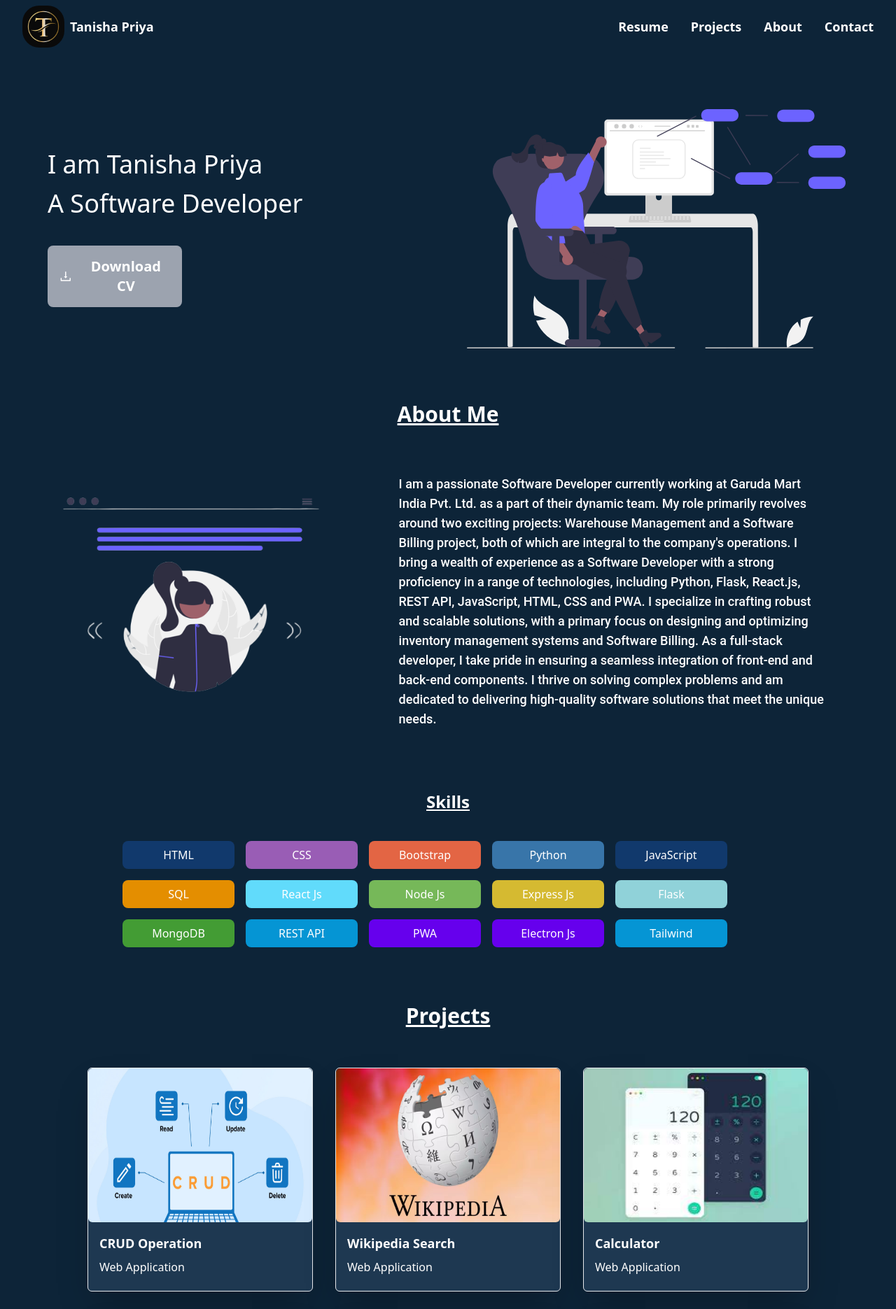
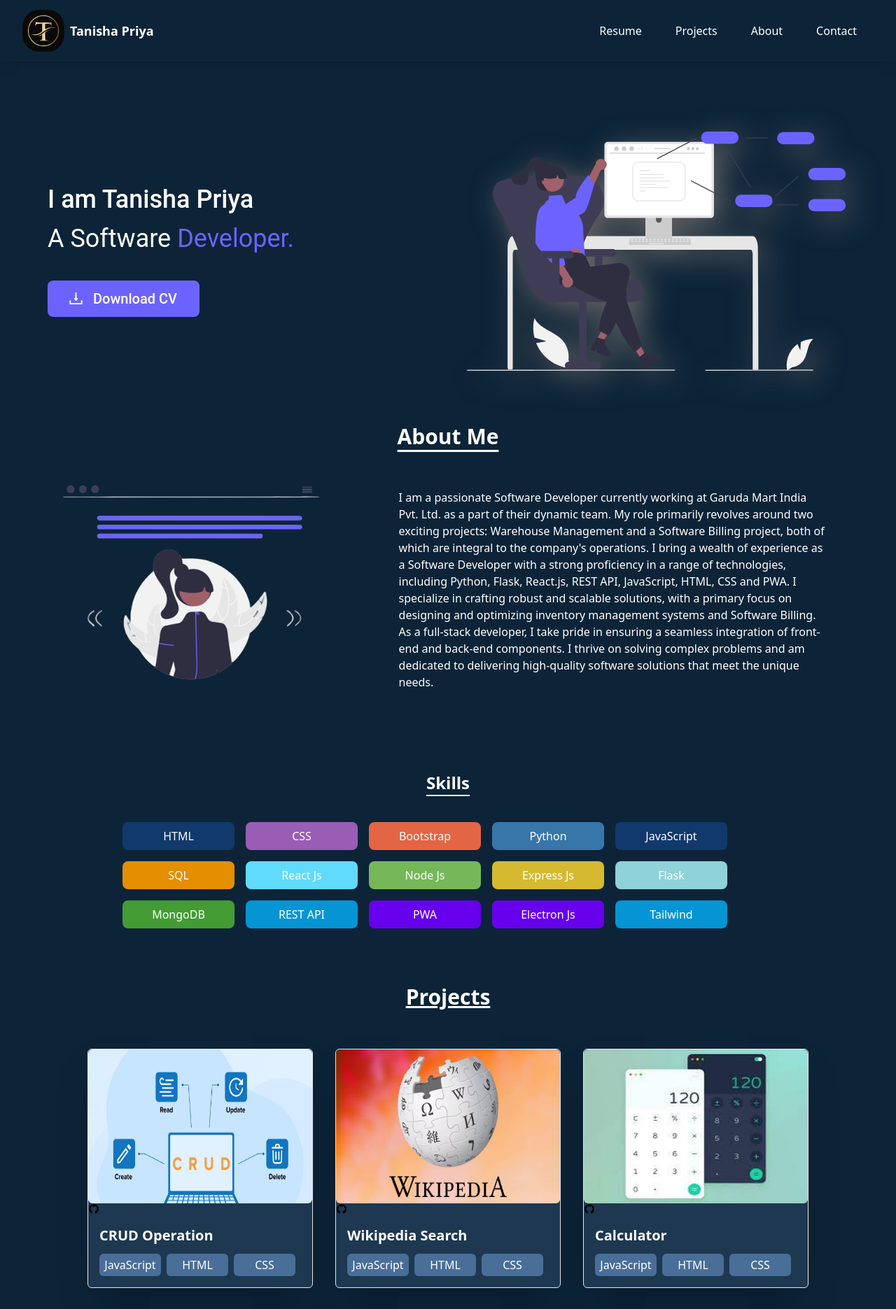
Before and after one commit to Tanipriya/PortfolioBlog, a React (Create React App) app: page / in a window 1280 px wide. Shown: the top 1871 px of the page at 70% size. Built offline with nearby package versions, Linux system fonts and the light colour scheme.

Commit message:
css added

```diff
--- /dev/null
+++ b/src/Portfolio/About.css
@@ -0,0 +1,3 @@
+.aboutimg{
+    filter: drop-shadow(10px 10px  20px rgb(99, 98, 98));
+}
--- a/src/Portfolio/About.js
+++ b/src/Portfolio/About.js
@@ -2,31 +2,33 @@ import React from "react";
 import { AiOutlineDownload } from "react-icons/ai";
 import image from "../Asset/undraw_software_engineer_re_tnjc.svg";
 import img1 from "../Asset/undraw_About_me_re_82bv-removebg-preview.png";
+import "./About.css"
 
 
 const About = () => {
   return (
     <>
-      <div className="bg-[#0D2438] p-5">
+      <div className="bg-[#0D2438] p-5 font-roboto">
         <div className=" flex items-center justify-between m-2 mt-5 pb-7 w-full">
           <div className="flex flex-col w-1/2 justify-center items-start ml-5 text-white">
             <h1 className="font-medium text-4xl mb-4">I am Tanisha Priya</h1>
-            <h1 className="text-4xl mb-6"> A Software Developer</h1>
-            <button className="w-48 text-xl mt-4 font-bold p-3 rounded-lg bg-gray-400">
+            <h1 className="text-4xl mb-6"> A Software <span className="text-[#6C63FF]">Developer.</span></h1>
+            <button className="pl-7 pr-7 pt-2 pb-2 text-xl mt-4 font-medium  rounded-lg bg-[#6C63FF] flex items-center justify-center hover:bg-[#8680ec]">
               {" "}
-              <span className="flex  p-1 gap-3 rounded-lg  items-center">
+              <AiOutlineDownload size={25} />
+              <span className="flex  p-1  rounded-lg  items-center ml-2">
                 {" "}
-                <AiOutlineDownload size={20} /> Download CV
+                 Download CV
               </span>
             </button>
           </div>
           <div className="flex w-1/2 mr-5 p-5">
-            <img src={image} className="" alt="" />
+            <img src={image} className="aboutimg" alt="" />
           </div>
         </div>
       </div>
 
-      <h1 className="text-center text-white text-3xl font-semibold underline mb-10">About Me</h1>
+      <h1 className="text-center text-white text-3xl font-semibold underline underline-offset-8">About Me</h1>
 
       <div className="bg-[#0D2438] w-full flex  justify-center mb-20">
         <div className="p-2  gap-5 text-white flex  items-center ">
@@ -35,8 +37,8 @@ const About = () => {
 
           </div>
 
-          <div className="flex font-roboto font-medium text-lg ml-8 mt-5  flex-col  w-6/12 ">
-            <p>
+          <div className="flex  ml-8 mt-5  flex-col  w-6/12 ">
+            <p className="font-medium text-base">
               I am a passionate Software Developer currently working at Garuda
               Mart India Pvt. Ltd. as a part of their dynamic team. My role
               primarily revolves around two exciting projects: Warehouse
--- /dev/null
+++ b/src/Portfolio/Navbar.css
@@ -0,0 +1,19 @@
+.navItems{
+    position: relative;
+}
+
+.navItems::after{
+    content: "";
+    position: absolute;
+    left: 0;
+    bottom: 0;
+    width: 0%;
+    height: 3px;
+    border-radius: 5px;
+    background-color: #6C63FF;
+    transition: all ease 0.5s;
+}
+
+.navItems:hover::after{
+    width: 100%;
+}
--- a/src/Portfolio/Navbar.js
+++ b/src/Portfolio/Navbar.js
@@ -1,6 +1,8 @@
 import React, { useState } from "react";
-import { Menu, X } from "lucide-react";
+import { Link, Menu, X } from "lucide-react";
 import imgLogo from "../Asset/360_F_503080273_HlQtYV4DmQwqiYbDFSm6kc6zZckXA1jK.jpg";
+import "./Navbar.css";
+import { NavLink } from "react-router-dom";
 
 const menuItems = [
   {
@@ -30,7 +32,7 @@ const Navbar = () => {
 
   return (
     <>
-      <div className="relative w-full bg-[#0D2438] text-white">
+      <div className="relative w-full bg-[#0D2438] text-white shadow-lg mb-5">
         <div className="flex  items-center justify-between px-4 py-2 sm:px-6 lg:px-8">
           <div className="inline-flex items-center space-x-2">
             <span>
@@ -38,25 +40,26 @@ const Navbar = () => {
             </span>
             <span className="font-bold text-lg">Tanisha Priya</span>
           </div>
-          <div className="hidden lg:block">
-            <ul className="ml-12 inline-flex space-x-8">
+          <div className="md:hidden  lg:block flex items-center">
+            <div className="  inline-flex items-center justify-center">
               {menuItems.map((item) => (
-                <li key={item.name}>
-                  <a
-                    href={item.href}
-                    className="inline-flex items-center text-lg font-semibold text-white hover:text-pink-400"
-                  >
+                <NavLink
+                  key={item.name}
+                  to={item.href}
+                  className="m-3 flex  items-center justify-center rounded-md p-3 text-sm font-semibold navItems"
+                >
+                  <h1 className="text-base font-medium">
                     {item.name}
-                  </a>
-                </li>
+                  </h1>
+                </NavLink>
               ))}
-            </ul>
+            </div>
           </div>
 
           <div className="ml-2 mt-2 block lg:hidden">
-          <div className="ml-2 lg:hidden">
-            <Menu onClick={toggleMenu} className="h-6 w-6 cursor-pointer" />
-          </div>
+            <div className="ml-2 lg:hidden">
+              <Menu onClick={toggleMenu} className="h-6 w-6 cursor-pointer" />
+            </div>
           </div>
           {isMenuOpen && (
             <div className="absolute inset-x-0 top-0 z-50 origin-top-right transform p-2 transition lg:hidden">
@@ -70,7 +73,8 @@ const Navbar = () => {
                           height="30"
                           viewBox="0 0 50 56"
                           fill="none"
-                          src={imgLogo} alt=""
+                          src={imgLogo}
+                          alt=""
                         />
                         <path
                           d="M23.2732 0.2528C20.8078 1.18964 2.12023 12.2346 1.08477 13.3686C0 14.552 0 14.7493 0 27.7665C0 39.6496 0.0986153 41.1289 0.83823 42.0164C2.12023 43.5449 23.2239 55.4774 24.6538 55.5267C25.9358 55.576 46.1027 44.3832 48.2229 42.4602C49.3077 41.474 49.3077 41.3261 49.3077 27.8158C49.3077 14.3055 49.3077 14.1576 48.2229 13.1714C46.6451 11.7415 27.1192 0.450027 25.64 0.104874C24.9497 -0.0923538 23.9142 0.00625992 23.2732 0.2528ZM20.2161 21.8989C20.2161 22.4906 18.9835 23.8219 17.0111 25.3997C15.2361 26.7803 13.8061 27.9637 13.8061 28.0623C13.8061 28.1116 15.2361 29.0978 16.9618 30.2319C18.6876 31.3659 20.2655 32.6479 20.4134 33.0917C20.8078 34.0286 19.871 35.2119 18.8355 35.2119C17.8001 35.2119 9.0233 29.3936 8.67815 28.5061C8.333 27.6186 9.36846 26.5338 14.3485 22.885C17.6521 20.4196 18.4904 20.0252 19.2793 20.4196C19.7724 20.7155 20.2161 21.3565 20.2161 21.8989ZM25.6893 27.6679C23.4211 34.9161 23.0267 35.7543 22.1391 34.8668C21.7447 34.4723 22.1391 32.6479 23.6677 27.9637C26.2317 20.321 26.5275 19.6307 27.2671 20.3703C27.6123 20.7155 27.1685 22.7864 25.6893 27.6679ZM36.0932 23.2302C40.6788 26.2379 41.3198 27.0269 40.3337 28.1609C39.1503 29.5909 31.6555 35.2119 30.9159 35.2119C29.9298 35.2119 28.9436 33.8806 29.2394 33.0424C29.3874 32.6479 30.9652 31.218 32.7403 29.8867L35.9946 27.4706L32.5431 25.1532C30.6201 23.9205 29.0915 22.7371 29.0915 22.5892C29.0915 21.7509 30.2256 20.4196 30.9159 20.4196C31.3597 20.4196 33.6771 21.7016 36.0932 23.2302Z"
@@ -93,15 +97,15 @@ const Navbar = () => {
                   <div className="mt-6">
                     <nav className="grid gap-y-4">
                       {menuItems.map((item) => (
-                        <a
+                        <Link
                           key={item.name}
-                          href={item.href}
+                          to={item.href}
                           className="-m-3 flex items-center rounded-md p-3 text-sm font-semibold hover:bg-gray-50"
                         >
-                          <span className="ml-3 text-base font-medium text-gray-900">
+                          <h1 className="ml-3 text-base font-medium text-gray-900 navItems">
                             {item.name}
-                          </span>
-                        </a>
+                          </h1>
+                        </Link>
                       ))}
                     </nav>
                   </div>
@@ -111,8 +115,6 @@ const Navbar = () => {
           )}
         </div>
       </div>
-
-
     </>
   );
 };
--- a/src/Portfolio/Projects.js
+++ b/src/Portfolio/Projects.js
@@ -6,37 +6,111 @@ import img4 from "../Asset/images.jpeg";
 import img5 from "../Asset/TicTacToe_OG-logo.jpg";
 import img6 from "../Asset/maxresdefault.jpg";
 import About from "./About";
+import { AiFillGithub } from "react-icons/ai";
 
 const projectDetails = [
   {
     img: <img className="h-[220px] rounded-md" src={img1} alt="" />,
     projectName: "CRUD Operation",
-    title: "Web Application",
+    language: [{
+      title: "JavaScript",
+    },
+    {
+      title: "HTML",
+
+    },
+    {
+      title: "CSS",
+
+    },
+    ],
+
+
+
   },
   {
     img: <img className="h-[220px] rounded-md" src={img3} alt="" />,
     projectName: "Wikipedia Search",
-    title: "Web Application",
+    language: [{
+      title: "JavaScript",
+    },
+    {
+      title: "HTML",
+
+    },
+    {
+      title: "CSS",
+
+    },
+
+    ],
+
   },
   {
     img: <img className="h-[220px] w-80 rounded-md" src={img4} alt="" />,
     projectName: "Calculator",
-    title: "Web Application",
+    language: [{
+      title: "JavaScript",
+    },
+    {
+      title: "HTML",
+
+    },
+    {
+      title: "CSS",
+
+    },
+    ],
+
   },
   {
     img: <img className="h-[220px] rounded-md" src={img5} alt="" />,
     projectName: "Tic Tac Toe",
-    title: "Web Application",
+    language: [{
+      title: "Tkinter",
+    },
+    {
+      title: "Python",
+
+    },
+
+    ],
+
   },
   {
     img: <img className="h-[220px] rounded-md" src={img2} alt="" />,
     projectName: "Student Management System",
-    title: "Software Application",
+    language: [{
+      title: "Python",
+    },
+    {
+      title: "Tkinter",
+
+    },
+
+
+    ],
+
   },
   {
     img: <img className="h-[220px] rounded-md" src={img6} alt="" />,
     projectName: "Excel to JSON Converter",
-    title: "Web Application",
+    language: [{
+      title: "Flask",
+    },
+
+    {
+      title: "ReactJS"
+
+    },
+    {
+      title: "HTML"
+    },
+    {
+      title: "MongoDB"
+    }
+    ],
+
   },
 ];
 
@@ -110,7 +184,7 @@ const Projects = () => {
 
       <About/>
         <div className="text-white justify-center items-center  mt-10 flex flex-col">
-          <h1 className="font-bold text-2xl underline">Skills</h1>
+          <h1 className="font-bold text-2xl underline underline-offset-8">Skills</h1>
           <div className="flex flex-wrap mt-10 w-3/4 gap-4">
             {skillsDetails.map((item) => (
               <div
@@ -132,20 +206,38 @@ const Projects = () => {
 
           <div className=" flex justify-center flex-wrap mt-5">
             {projectDetails.map((item) => (
-              <div className="h-80 bg-[#1E3851] shadow-2xl border rounded-md  flex flex-wrap  m-4 ">
+              <div className="h-84 bg-[#1E3851] shadow-2xl border rounded-md  flex flex-wrap  m-4 ">
+
                 <div className="w-80 object-cover">
-                  <h1>{item.img}</h1>
+
+                  <h1>{item.img }   </h1><AiFillGithub className="left-50  -right-1/4 bottom-40"/>
                   <div className="p-4 flex flex-col">
-                    <h1 className="text-lg font-semibold text-white">
+                    <h1 className="text-xl mb-1 font-semibold text-white">
                       {item.projectName}
                     </h1>
-                    <h1 className="mt-2  text-white">{item.title}</h1>
+                    <div className="flex ">
+                      {
+                        item.language.map((lang, index) => (
+                          <button className="mt-2 rounded-md w-24 mr-2 p-1 bg-[#496e97] text-white" key={index}>{lang.title}</button>
+
+                        ))
+                      }
+
+
+
+                    </div>
                   </div>
                 </div>
               </div>
             ))}
           </div>
+
         </div>
+        <div className="flex justify-center mt-10">
+        <button className=" bg-[#152a41] p-2 rounded-lg w-40 shadow-md shadow-gray-600 text-lg font-medium text-white">Show More</button>
+
+        </div>
+
       </div>
     </>
   );
--- a/src/Portfolio/Resume.js
+++ b/src/Portfolio/Resume.js
@@ -155,7 +155,7 @@ const Resume = () => {
                       <div className="flex w-5 h-1 border-t-[15px] border-t-transparent border-r-[15px] border-r-[#1e3851] border-b-[10px] border-b-transparent"></div>
                       <div
                         className=" bg-[#1e3851] w-10/12 rounded-r-lg  border-b-4 border-b-blue-400 p-4">
-                        <h1 className="font-medium text-2xl mt-1 ">
+                        <h1 className="font-medium text-2xl mt-1  underline underline-offset-4">
                           {item.title}
                         </h1>
                         <p className="text-[10px]">{item.experience}</p>
```
